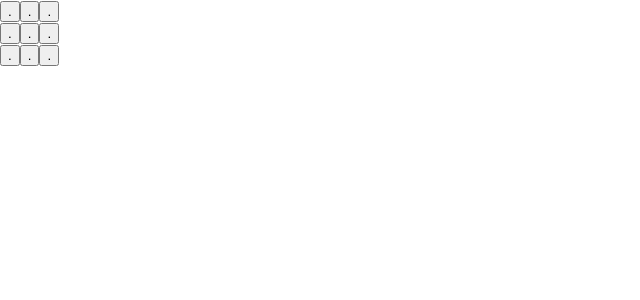
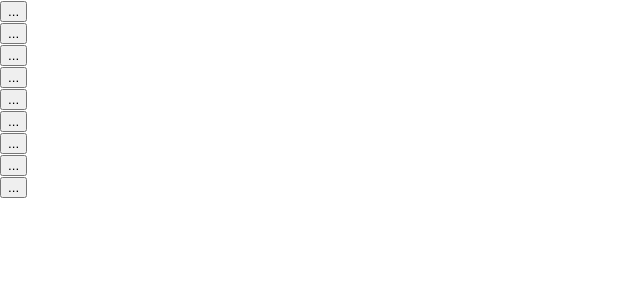
Before and after one commit to SchoolOfCode/noughts-and-crosses-plan-room-15-anna-conor-and-kattana-d, a React (Create React App) app in the folder ttt/: page / in a window 1280 px wide. Shown: the top 300 px of the page, without its empty margins (0-640 px from the left). Built offline with nearby package versions, Linux system fonts and the light colour scheme.

Commit message:
Created states and onClick function

```diff
--- a/ttt/src/Components/Board/index.js
+++ b/ttt/src/Components/Board/index.js
@@ -1,24 +1,14 @@
 import React from "react";
 import Square from "../Square";
 
-function Board() {
+function Board({ board, onClick }) {
   return (
     <div>
-      <div>
-        <Square />
-        <Square />
-        <Square />
-      </div>
-      <div>
-        <Square />
-        <Square />
-        <Square />
-      </div>
-      <div>
-        <Square />
-        <Square />
-        <Square />
-      </div>
+      {board.map((item, index) => {
+        return (
+          <Square text={item} index={index} onClick={onClick} key={index} />
+        );
+      })}
     </div>
   );
 }
--- a/ttt/src/Components/Game/App.js
+++ b/ttt/src/Components/Game/App.js
@@ -3,16 +3,35 @@ import { useState } from "react";
 import Board from "../Board";
 
 function App() {
-  const [move, setMove] = useState("");
-  const board = [null, null, null, null, null, null, null, null, null];
-  function onClick() {}
+  const boardArray = [null, null, null, null, null, null, null, null, null];
+  const [board, setBoard] = useState(boardArray);
+
+  const [move, setMove] = useState(true);
+  // true - X
+  // false - 0
+
+  function onClick(index) {
+    if (boardArray[index] === null) {
+      let moveValue = null;
+      if (move) {
+        moveValue = "X";
+      } else {
+        moveValue = "O";
+      }
+      setMove(!move);
+
+      const newBoard = [
+        ...board.slice(0, index),
+        moveValue,
+        ...board.slice(index + 1),
+      ];
+      setBoard(newBoard);
+    }
+  }
+
   return (
     <div>
-      <Board
-        onClick={(event) => {
-          setMove();
-        }}
-      />
+      <Board board={board} onClick={onClick} />
     </div>
   );
 }
--- a/ttt/src/Components/Square/index.js
+++ b/ttt/src/Components/Square/index.js
@@ -1,7 +1,19 @@
 import React from "react";
+/* import css from "./square.module.css"; */
 
-function Square({ onClick }) {
-  return <button onClick={onClick}>.</button>;
+function Square({ onClick, text, index }) {
+  return (
+    <div>
+      <button
+        index={index}
+        onClick={() => {
+          onClick(index);
+        }}
+      >
+        {text}...
+      </button>
+    </div>
+  );
 }
 
 export default Square;
--- /dev/null
+++ b/ttt/src/Components/Square/square.module.css
@@ -0,0 +1,5 @@
+.Button {
+  width: 5px;
+  height: 5px;
+  display: inline;
+}
```
